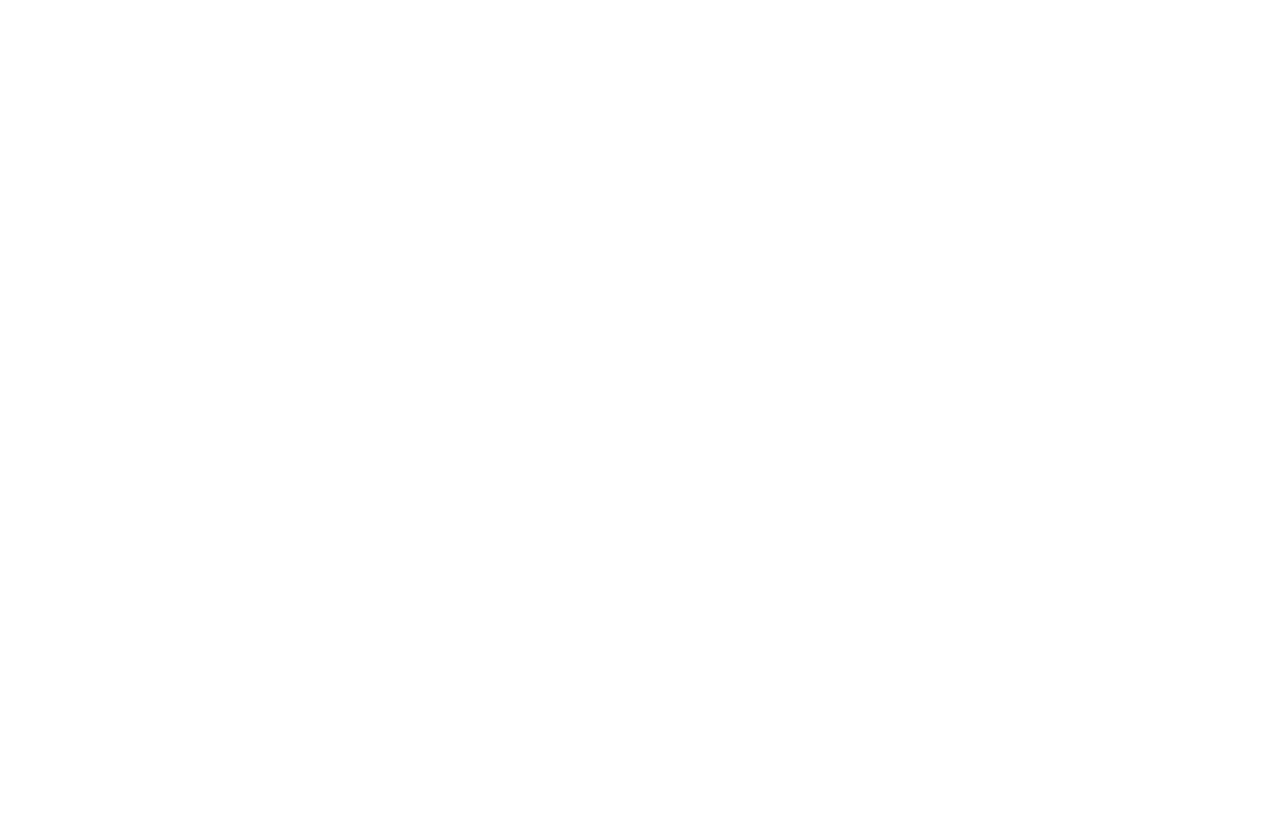
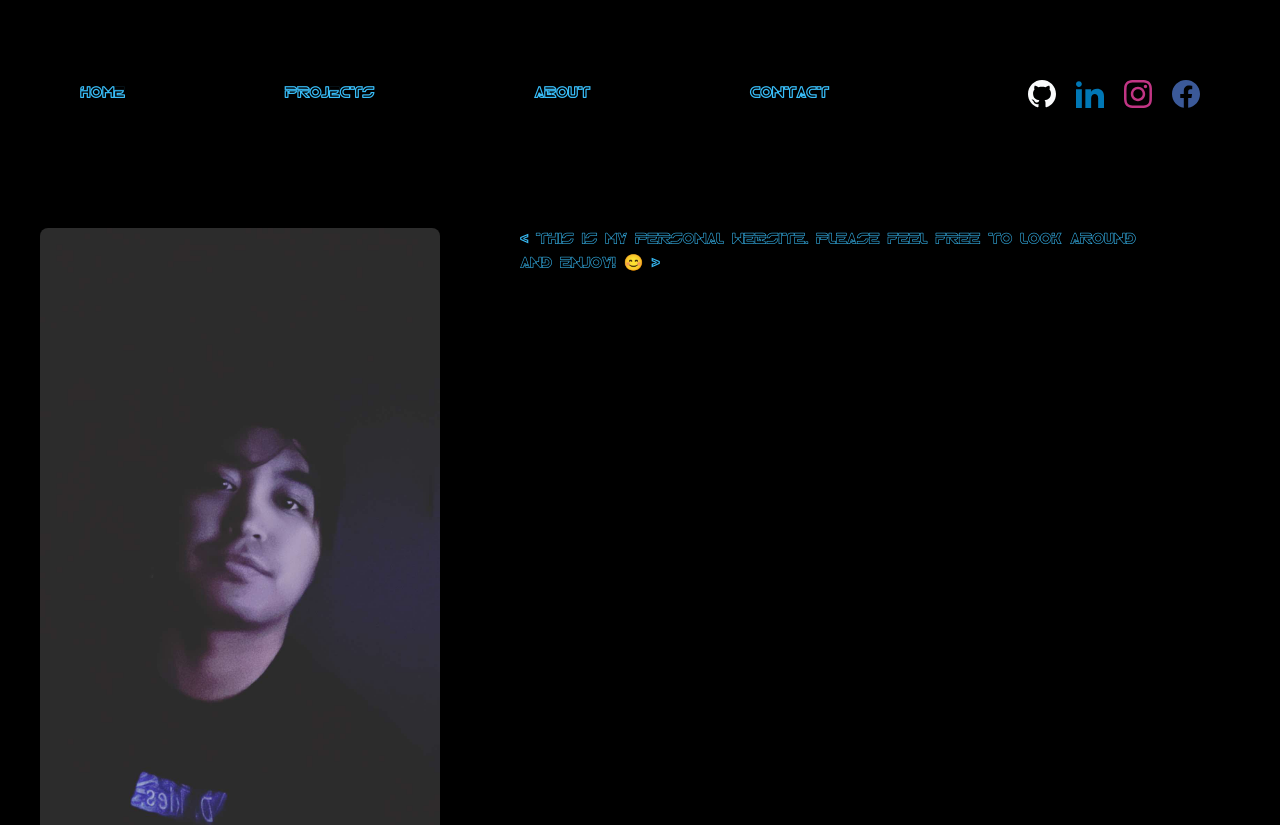
Before and after one commit to jedi24garcia/main-web-react, a React (Create React App) app: page /Home in a window 1280 px wide. Before the commit this address had no page. Shown: the top 825 px of the page. Before the commit the page ends 800 px from the top, so only its background shows below. Built offline with nearby package versions, Linux system fonts and the light colour scheme.

Commit message:
changed filenames and fixed errors

```diff
--- a/src/About.js
+++ b/src/About.js
@@ -1,7 +1,7 @@
 import React from 'react';
 
-import Home from './main';
-import FooterPage from './Footer';
+import Home from './HeaderPage';
+import FooterPage from './FooterPage';
 import './About.css';
 
 import aboutImage from './/images/Image.jpg';
--- a/src/App.js
+++ b/src/App.js
@@ -2,7 +2,7 @@
 import './App.css';
 import { BrowserRouter, Routes, Route } from 'react-router-dom';
 
-import HomePage from './HomePage';
+import Home from './Home';
 import About from './About';
 import Contact from './Contact';
 import Project from './Project';
@@ -11,8 +11,8 @@
   return (
     <BrowserRouter>
       <Routes>
-        <Route path="" element={<HomePage />} />
-        <Route path="/HomePage" element={<HomePage />} />
+        <Route path="" element={<Home />} />
+        <Route path="/Home" element={<Home />} />
         <Route path="/About" element={<About />} />
         <Route path="/Project" element={<Project />} />
         <Route path="/Contact" element={<Contact />} />
--- a/src/Contact.js
+++ b/src/Contact.js
@@ -1,8 +1,8 @@
 import React from 'react';
 import { useForm, ValidationError } from '@formspree/react';
 
-import Home from './main';
-import FooterPage from './Footer';
+import Home from './HeaderPage';
+import FooterPage from './FooterPage';
 
 function ContactForm() {
     const [state, handleSubmit] = useForm('mdkovypl');
--- a/src/main.js
+++ b/src/HeaderPage.js
@@ -1,13 +1,13 @@
 import React from 'react';
 import { Link } from 'react-router-dom';
 
-function Home() {
+function HeaderPage() {
   return (
     <>
       <header className="flex justify-between items-center p-20 bg-black">
         <nav className='flex items-center space-x-10'>
           <ul className='flex space-x-40 font-tr2n font-extrabold text-sky-400/100'>
-            <Link to="/HomePage" className="hover:scale-110">Home</Link>
+            <Link to="/Home" className="hover:scale-110">Home</Link>
             <Link to="/Project" className="hover:scale-110">Projects</Link>
             <Link to="/About" className="hover:scale-110">About</Link>
             <Link to="/Contact" className="hover:scale-110">Contact</Link>
@@ -68,4 +68,4 @@
   );
 };
 
-export default Home;
+export default HeaderPage;
--- a/src/HomePage.js
+++ b/src/Home.js
@@ -1,14 +1,14 @@
 import React from 'react';
 
-import Home from './main';
-import FooterPage from './Footer';
+import HeaderPage from './HeaderPage';
+import FooterPage from './FooterPage';
 
 import profileImage from './/images/profile.jpg';
 
-function HomePage() {
+function Home() {
     return (
         <div>
-            <Home />
+            <HeaderPage />
                 <div className='context flex p-10 bg-black'>
                     <img src={profileImage} className="object-cover rounded-lg hover:scale-110 transform transition duration-500" style={{ width: '400px' }} alt='' />
                     <div className='item-body px-20'>
@@ -20,4 +20,4 @@
     );
 };
 
-export default HomePage;
+export default Home;
--- a/src/Project.js
+++ b/src/Project.js
@@ -1,7 +1,7 @@
 import React from 'react';
 
-import Home from './main';
-import FooterPage from './Footer';
+import Home from './HeaderPage';
+import FooterPage from './FooterPage';
 
 import consoleImage from './/images/consoles.jpg';
 import firstProject from './/images/mainbg.webp';
```
Also changed, not shown: src/FooterPage.js (renamed from src/Footer.js).
